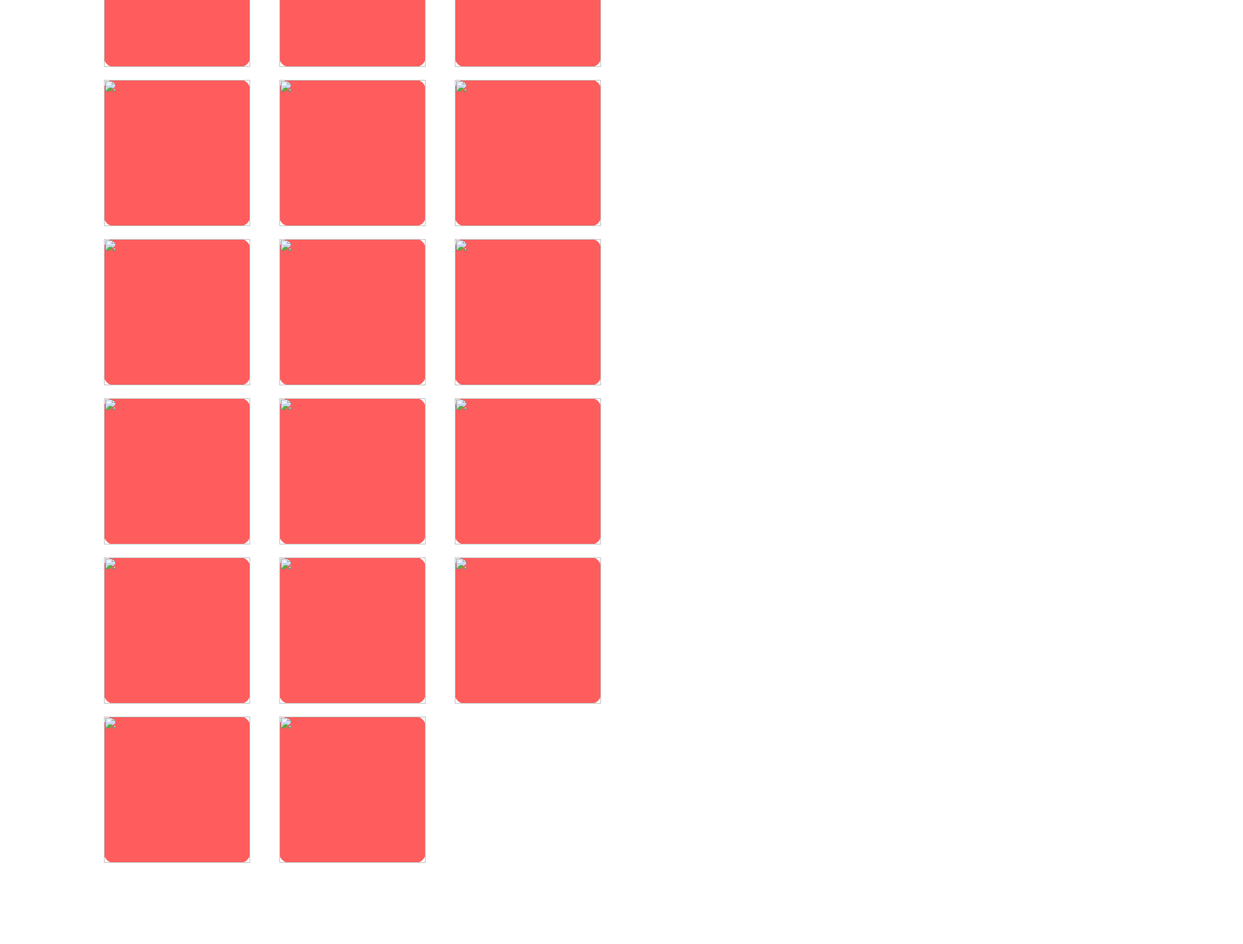
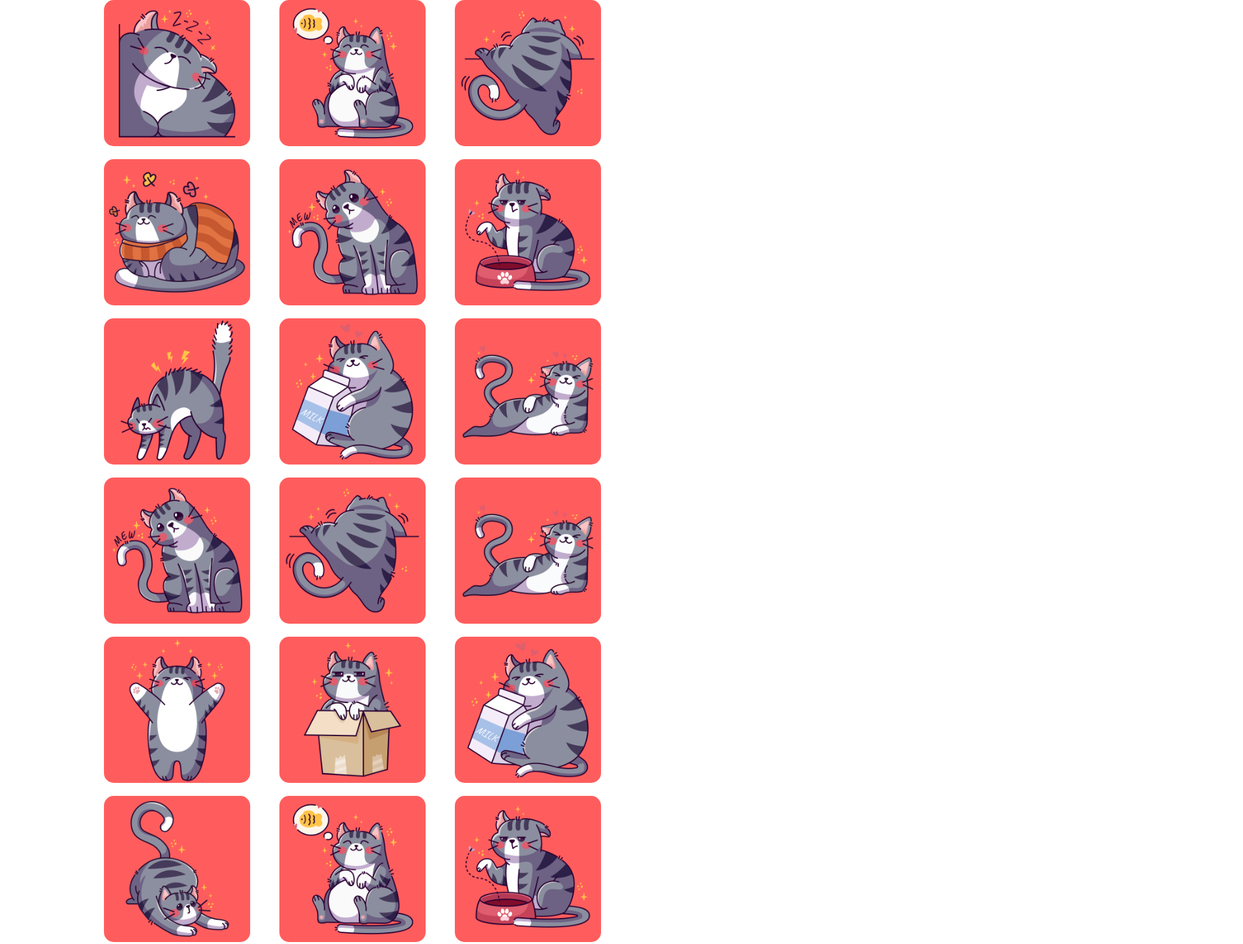
Before and after one commit to TahaIrhmourra/Memory-Game-Typing-Speed-Game, a plain HTML site: page memoryGame.html in a window 1280 px wide. Shown: the top 1453 px of the page at 65% size, 1913 px wide, since content can reach past the window. Before the commit the page ends 1328 px from the top, so only its background shows below. Drawn offline with Linux system fonts and the light colour scheme.

Commit message:
mise a jour ou fichier html de premier jeu

```diff
--- a/memoryGame.html
+++ b/memoryGame.html
@@ -9,91 +9,135 @@
 <body>
     <div class="timer-score">
         <h1 id="score"></h1>
+        <h1 id="top-score"></h1>
         <h1 id="timer"></h1>
 
     </div>
     <div class="container">
-       <div class="card" id="lovely-cat">
+        <div class="card" data-card="lovely-cat">
             <img src="images/FrontFaceImage.png" class="front-face" alt="">
-            <img src="images/Cat1.png" class="back-face" alt="">
+            <img src="images/Cats1.png" class="back-face" alt="">
         </div>
-       <div class="card" id="milk-cat">
+        <div class="card" data-card="lovely-cat">
             <img src="images/FrontFaceImage.png" class="front-face" alt="">
-            <img src="images/Cat2.png" class="back-face" alt="">
+            <img src="images/Cats1.png" class="back-face" alt="">
         </div>
-       <div class="card" id="milk-cat">
+        <div class="card" data-card="milk-cat">
             <img src="images/FrontFaceImage.png" class="front-face" alt="">
-            <img src="images/Cat2.png" class="back-face" alt="">
+            <img src="images/Cats2.png" class="back-face" alt="">
         </div>
-       <div class="card" id="lovely-cat">
+        <div class="card" data-card="milk-cat">
             <img src="images/FrontFaceImage.png" class="front-face" alt="">
-            <img src="images/Cat1.png" class="back-face" alt="">
+            <img src="images/Cats2.png" class="back-face" alt="">
         </div>
-       <div class="card" id="lovely-cat">
+        <div class="card" data-card="huging-cat">
             <img src="images/FrontFaceImage.png" class="front-face" alt="">
-            <img src="images/Cat1.png" class="back-face" alt="">
+            <img src="images/Cats3.png" class="back-face" alt="">
         </div>
-       <div class="card" id="milk-cat">
+        <div class="card" data-card="huging-cat">
             <img src="images/FrontFaceImage.png" class="front-face" alt="">
-            <img src="images/Cat2.png" class="back-face" alt="">
+            <img src="images/Cats3.png" class="back-face" alt="">
         </div>
-       <div class="card" id="milk-cat">
+        <div class="card" data-card="angry-cat">
             <img src="images/FrontFaceImage.png" class="front-face" alt="">
-            <img src="images/Cat2.png" class="back-face" alt="">
+            <img src="images/Cats5.png" class="back-face" alt="">
         </div>
-       <div class="card" id="lovely-cat">
+        <div class="card" data-card="angry-cat">
             <img src="images/FrontFaceImage.png" class="front-face" alt="">
-            <img src="images/Cat1.png" class="back-face" alt="">
+            <img src="images/Cats5.png" class="back-face" alt="">
         </div>
-       <div class="card" id="lovely-cat">
+        <div class="card" data-card="climbing-cat">
             <img src="images/FrontFaceImage.png" class="front-face" alt="">
-            <img src="images/Cat1.png" class="back-face" alt="">
+            <img src="images/Cats6.png" class="back-face" alt="">
         </div>
-       <div class="card" id="milk-cat">
+        <div class="card" data-card="climbing-cat">
             <img src="images/FrontFaceImage.png" class="front-face" alt="">
-            <img src="images/Cat2.png" class="back-face" alt="">
+            <img src="images/Cats6.png" class="back-face" alt="">
         </div>
-       <div class="card" id="milk-cat">
+        <div class="card" data-card="sleeping-cat">
             <img src="images/FrontFaceImage.png" class="front-face" alt="">
-            <img src="images/Cat2.png" class="back-face" alt="">
+            <img src="images/Cats7.png" class="back-face" alt="">
         </div>
-       <div class="card" id="lovely-cat">
+        <div class="card" data-card="sleeping-cat">
             <img src="images/FrontFaceImage.png" class="front-face" alt="">
-            <img src="images/Cat1.png" class="back-face" alt="">
+            <img src="images/Cats7.png" class="back-face" alt="">
         </div>
-       <div class="card" id="lovely-cat">
+        <div class="card" data-card="box-cat">
             <img src="images/FrontFaceImage.png" class="front-face" alt="">
-            <img src="images/Cat1.png" class="back-face" alt="">
+            <img src="images/Cats8.png" class="back-face" alt="">
         </div>
-       <div class="card" id="milk-cat">
+        <div class="card" data-card="box-cat">
             <img src="images/FrontFaceImage.png" class="front-face" alt="">
-            <img src="images/Cat2.png" class="back-face" alt="">
+            <img src="images/Cats8.png" class="back-face" alt="">
         </div>
-       <div class="card" id="milk-cat">
+        <div class="card" data-card="flower-cat">
             <img src="images/FrontFaceImage.png" class="front-face" alt="">
-            <img src="images/Cat2.png" class="back-face" alt="">
+            <img src="images/Cats9.png" class="back-face" alt="">
         </div>
-       <div class="card" id="lovely-cat">
+        <div class="card" data-card="flower-cat">
             <img src="images/FrontFaceImage.png" class="front-face" alt="">
-            <img src="images/Cat1.png" class="back-face" alt="">
+            <img src="images/Cats9.png" class="back-face" alt="">
         </div>
-       <div class="card" id="lovely-cat">
+        <div class="card" data-card="chilling-cat">
             <img src="images/FrontFaceImage.png" class="front-face" alt="">
-            <img src="images/Cat1.png" class="back-face" alt="">
+            <img src="images/Cats10.png" class="back-face" alt="">
         </div>
-       <div class="card" id="milk-cat">
+        <div class="card" data-card="chilling-cat">
             <img src="images/FrontFaceImage.png" class="front-face" alt="">
-            <img src="images/Cat2.png" class="back-face" alt="">
+            <img src="images/Cats10.png" class="back-face" alt="">
         </div>
-       <div class="card" id="milk-cat">
+        <div class="card" data-card="stretching-cat">
             <img src="images/FrontFaceImage.png" class="front-face" alt="">
-            <img src="images/Cat2.png" class="back-face" alt="">
+            <img src="images/Cats11.png" class="back-face" alt="">
         </div>
-       <div class="card" id="lovely-cat">
+        <div class="card" data-card="stretching-cat">
             <img src="images/FrontFaceImage.png" class="front-face" alt="">
-            <img src="images/Cat1.png" class="back-face" alt="">
+            <img src="images/Cats11.png" class="back-face" alt="">
+        </div>
+        <div class="card" data-card="dreaming-cat">
+            <img src="images/FrontFaceImage.png" class="front-face" alt="">
+            <img src="images/Cats12.png" class="back-face" alt="">
+        </div>
+        <div class="card" data-card="dreaming-cat">
+            <img src="images/FrontFaceImage.png" class="front-face" alt="">
+            <img src="images/Cats12.png" class="back-face" alt="">
+        </div>
+        <div class="card" data-card="hungry-cat">
+            <img src="images/FrontFaceImage.png" class="front-face" alt="">
+            <img src="images/Cats13.png" class="back-face" alt="">
+        </div>
+        <div class="card" data-card="hungry-cat">
+            <img src="images/FrontFaceImage.png" class="front-face" alt="">
+            <img src="images/Cats13.png" class="back-face" alt="">
+        </div>
+        <div class="card" data-card="curious-cat">
+            <img src="images/FrontFaceImage.png" class="front-face" alt="">
+            <img src="images/Cats14.png" class="back-face" alt="">
+        </div>
+        <div class="card" data-card="curious-cat">
+            <img src="images/FrontFaceImage.png" class="front-face" alt="">
+            <img src="images/Cats14.png" class="back-face" alt="">
+        </div>
+        <div class="card" data-card="annoyed-cat">
+            <img src="images/FrontFaceImage.png" class="front-face" alt="">
+            <img src="images/Cats15.png" class="back-face" alt="">
+        </div>
+        <div class="card" data-card="annoyed-cat">
+            <img src="images/FrontFaceImage.png" class="front-face" alt="">
+            <img src="images/Cats15.png" class="back-face" alt="">
+        </div>
+        <div class="card" data-card="warm-cat">
+            <img src="images/FrontFaceImage.png" class="front-face" alt="">
+            <img src="images/Cats16.png" class="back-face" alt="">
+        </div>
+        <div class="card" data-card="warm-cat">
+            <img src="images/FrontFaceImage.png" class="front-face" alt="">
+            <img src="images/Cats16.png" class="back-face" alt="">
         </div>
     </div>
+
+    <!-- Music -->
+    <audio src="music/Cats.mp3" class="ost" loop></audio>
     <!-- JavaScript -->
     <script src="index.js"></script>
 </body>
```
Lines whose indentation alone changed are shown as unchanged.
